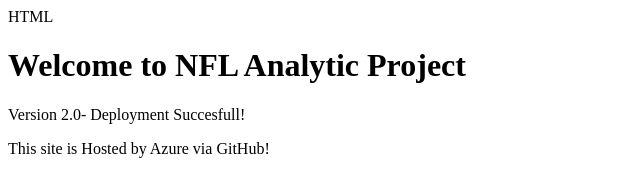
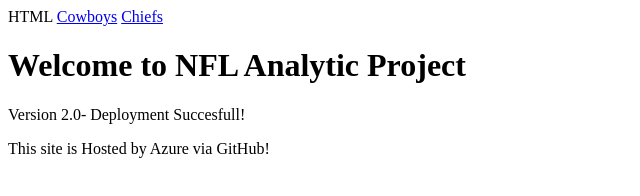
Before and after one commit to Code-with-dy/my-nfl-static-site, a plain HTML site: page index.html in a window 1280 px wide. Shown: the whole page, without its empty margins (0-640 px from the left). Drawn offline with Linux system fonts and the light colour scheme.

Commit message:
Update index.html

```diff
--- a/index.html
+++ b/index.html
@@ -2,6 +2,11 @@
 <!DOCTYPE html>
 <html>
   <head><title>NFL Analytics Demo</title>
+
+
+<a href="#" onclick="appinsights.trackEvent({name: 'TeamViewed", properties: {Team: 'Dallas Cowboys"}}};">Cowboys</a>
+<a href="#" onclick="appinsights.trackEvent({name: 'TeamViewed', properties: {Team: 'Kansas City Chiefs'}}};">Chiefs</a>
+
     <script type="text/javascript"> !function(T,l,y){var
 S=T.location,k="script",D="connectionString",C="ingestionendpoint",I="disableExceptionT
 racking",E="ai.device.",...)(window,document,{
```
